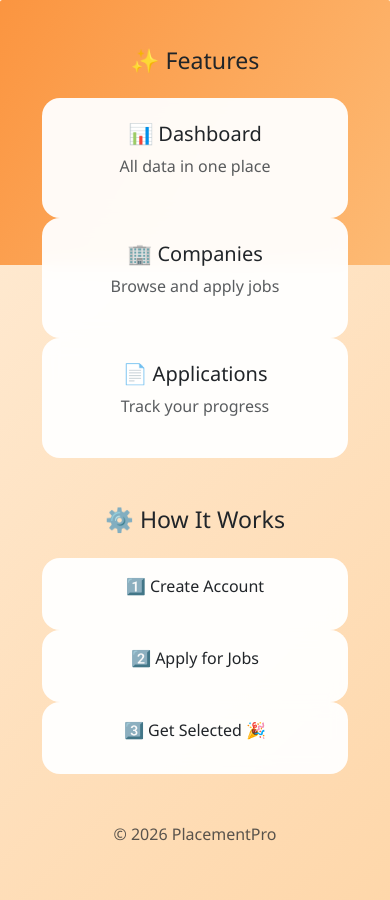
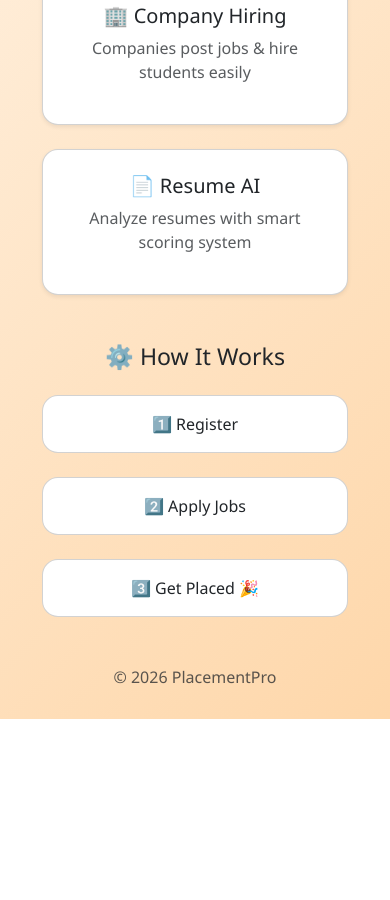
Before and after one commit to AI-Himanshu07/placementpro, a Django app: page / in a window 390 px wide. Shown: the part 579-1479 px from the top of the page. After the commit the page ends 1298 px from the top, so only its background shows below. Run offline with Django 5.2, Linux system fonts and the light colour scheme.

Commit message:
changes and adding new feature

```diff
--- a/templates/base.html
+++ b/templates/base.html
@@ -7,26 +7,34 @@
 
 <style>
 
-/* BODY */
+/* CARD ANIMATION */
+.card {
+    border-radius: 16px;
+    transition: all 0.3s ease;
+    animation: fadeUp 0.6s ease;
+}
+
+.card:hover {
+    transform: translateY(-8px) scale(1.02);
+    box-shadow: 0 20px 40px rgba(0,0,0,0.15);
+}
+
+/* ENTRY ANIMATION */
+@keyframes fadeUp {
+    from {
+        opacity: 0;
+        transform: translateY(30px);
+    }
+    to {
+        opacity: 1;
+        transform: translateY(0);
+    }
+}
 body {
     margin: 0;
     font-family: 'Segoe UI', sans-serif;
     background: linear-gradient(135deg, #fff7ed, #fed7aa);
     min-height: 100vh;
-    position: relative;
-}
-
-/* SOFT CLOUD BACKGROUND */
-body::after {
-    content: "";
-    position: fixed;
-    bottom: 0;
-    left: 0;
-    width: 100%;
-    height: 40%;
-    background: linear-gradient(120deg, #fb923c, #fdba74);
-    clip-path: ellipse(80% 100% at 50% 100%);
-    z-index: -1;
 }
 
 /* NAVBAR */
@@ -35,16 +43,21 @@ body::after {
     justify-content: space-between;
     align-items: center;
     padding: 15px 30px;
-    background: rgba(255,255,255,0.9);
-    backdrop-filter: blur(10px);
-    box-shadow: 0 4px 20px rgba(0,0,0,0.08);
+    background: white;
+    box-shadow: 0 4px 12px rgba(0,0,0,0.05);
 }
 
-/* LOGO */
 .logo {
     font-weight: bold;
     font-size: 20px;
     color: #ea580c;
+}
+
+/* RIGHT USER */
+.user-info {
+    font-size: 14px;
+    margin-right: 10px;
+    color: #555;
 }
 
 /* CONTENT */
@@ -52,7 +65,7 @@ body::after {
     padding: 30px;
 }
 
-/* MENU GRID */
+/* MENU */
 .menu-grid {
     display: grid;
     grid-template-columns: repeat(auto-fit, minmax(180px, 1fr));
@@ -60,109 +73,82 @@ body::after {
     margin-bottom: 30px;
 }
 
-/* MENU CARD */
 .menu-card {
-    background: rgba(255,255,255,0.9);
-    backdrop-filter: blur(8px);
+    background: white;
     padding: 25px;
-    border-radius: 18px;
+    border-radius: 16px;
     text-align: center;
     transition: 0.3s;
     text-decoration: none;
-    color: #1e293b;
-    box-shadow: 0 10px 30px rgba(0,0,0,0.05);
+    color: black;
+    box-shadow: 0 6px 20px rgba(0,0,0,0.05);
 }
 
 .menu-card:hover {
-    transform: translateY(-6px);
-    background: linear-gradient(135deg,#fb923c,#fdba74);
+    transform: translateY(-5px);
+    background: #ea580c;
     color: white;
 }
-
-/* CARD */
-.card {
-    border-radius: 18px;
-    border: none;
-    background: rgba(255,255,255,0.95);
-    backdrop-filter: blur(8px);
-    transition: 0.3s ease ;
-}
-
-.card:hover {
-    transform: translateY(-6px);
-    box-shadow: 0 15px 40px rgba(0,0,0,0.15);
-}
-
-/* BUTTON */
-.btn {
-    border-radius: 10px;
+@keyframes spin {
+    0% { transform: rotate(0deg); }
+    100% { transform: rotate(360deg); }
 }
 
 </style>
 </head>
 
 <script>
-document.querySelectorAll("a").forEach(link => {
-    link.addEventListener("click", () => {
-        document.body.style.opacity = "0.6";
-    });
+window.addEventListener("load", function(){
+    document.getElementById("loader").style.display = "none";
 });
 </script>
 
 <body>
 
-<!-- 🔥 NAVBAR -->
+
+    <!-- ⏳ LOADER -->
+<div id="loader" style="
+position:fixed;
+width:100%;
+height:100%;
+background:white;
+z-index:9999;
+display:flex;
+justify-content:center;
+align-items:center;
+">
+
+<div style="
+width:50px;
+height:50px;
+border:5px solid #fed7aa;
+border-top:5px solid #ea580c;
+border-radius:50%;
+animation:spin 1s linear infinite;
+"></div>
+
+</div>
+
 <div class="topbar">
-
-
     <div class="logo">🚀 PlacementPro</div>
 
-   <div>
+    <div class="d-flex align-items-center">
 
         {% if user.is_authenticated %}
 
-        <span class="me-3 fw-bold text-dark">
+            <!-- ✅ ROLE NAME -->
+            <div class="user-info">
                 {% if user.is_superuser %}
-                👑 Admin
+                    Admin
                 {% elif user.is_staff %}
-                🛠 Staff
+                    Staff
                 {% elif user.company %}
-                🏢 {{ user.company.name }}
+                    {{ user.company.name }}
                 {% else %}
-                🎓 Student
-            {% endif %}
-        </span>
-
-        <a href="/logout/" class="btn btn-danger btn-sm">Logout</a>
-
-    {% else %}
-        <a href="/login/" class="btn btn-primary btn-sm">Login</a>
+                    Student
                 {% endif %}
             </div>
 
-    <div class="d-flex align-items-center gap-2">
-
-    {% if user.is_authenticated %}
-
-        <!-- 🔥 ROLE / NAME DISPLAY -->
-        <span class="badge bg-dark text-white px-3 py-2" style="border-radius:10px;">
-
-            {% if user.is_superuser %}
-                👑 Admin
-
-            {% elif user.is_staff %}
-                🧑‍💼 Staff
-
-            {% elif user.company %}
-                🏢 {{ user.company.name }}
-
-            {% else %}
-                🎓 Student
-            {% endif %}
-
-        </span>
-
-        <!-- LOGOUT -->
             <a href="/logout/" class="btn btn-danger btn-sm">Logout</a>
 
         {% else %}
@@ -174,28 +160,20 @@ document.querySelectorAll("a").forEach(link => {
 
 <div class="content">
 
-<!-- 🔥 SAAS MENU -->
 {% if user.is_authenticated %}
 
 <div class="menu-grid">
 
 {% if user.is_staff %}
-        <a href="/dashboard/" class="menu-card">📊 Dashboard</a>
     <a href="/students/" class="menu-card">🎓 Students</a>
     <a href="/companies/" class="menu-card">🏢 Companies</a>
     <a href="/students/applications/" class="menu-card">📄 Applications</a>
 
-        {% if user.is_superuser %}
-            <a href="/admin/" class="menu-card">⚙️ Admin Panel</a>
-        {% endif %}
-
 {% elif user.company %}
-        <a href="/companies/dashboard/" class="menu-card">📊 Dashboard</a>
     <a href="/companies/jobs/" class="menu-card">💼 Jobs</a>
     <a href="/companies/applications/" class="menu-card">📄 Applications</a>
 
 {% else %}
-        <a href="/students/dashboard/" class="menu-card">📊 Dashboard</a>
     <a href="/companies/" class="menu-card">🏢 Companies</a>
     <a href="/students/applications/" class="menu-card">📄 My Applications</a>
     <a href="/students/notifications/" class="menu-card">🔔 Notifications</a>
@@ -205,22 +183,32 @@ document.querySelectorAll("a").forEach(link => {
 
 {% endif %}
 
+
+<!-- 🔔 TOAST NOTIFICATIONS -->
+<div class="toast-container position-fixed top-0 end-0 p-3">
+
 {% if messages %}
-    <div class="container mt-3">
     {% for message in messages %}
-            <div class="alert alert-{{ message.tags }} shadow-sm">
+
+    <div class="toast show align-items-center text-white bg-primary border-0 mb-2">
+        <div class="d-flex">
+            <div class="toast-body">
                 {{ message }}
             </div>
+            <button type="button" class="btn-close btn-close-white me-2 m-auto"
+                onclick="this.parentElement.parentElement.remove()">
+            </button>
+        </div>
+    </div>
+
     {% endfor %}
+{% endif %}
+
 </div>
-{% endif %}
 
 {% block content %}{% endblock %}
 
 </div>
 
-
-<script src="https://cdn.jsdelivr.net/npm/bootstrap@5.3.0/dist/js/bootstrap.bundle.min.js"></script>
-
 </body>
 </html>
--- a/templates/home.html
+++ b/templates/home.html
@@ -1,95 +1,71 @@
 {% extends 'base.html' %}
-
 {% block content %}
 
 <div class="container text-center mt-5">
 
-<h1 class="mb-3">🚀 PlacementPro</h1>
+<h1 class="fw-bold">🚀 PlacementPro</h1>
 
 <p class="text-muted fs-5">
-Smart Placement Platform for Students, Admins & Companies
+Smart SaaS platform for managing student placements efficiently
 </p>
 
-</div>
+{% if not user.is_authenticated %}
+<a href="/login/" class="btn btn-warning mt-3 px-4">Get Started</a>
+{% endif %}
 
-<!-- HERO SECTION -->
-<div class="container mt-5">
-<div class="row align-items-center">
-
-<div class="col-md-6">
-<h2>Build Your Career Faster 🚀</h2>
-<p class="text-muted">
-Apply to companies, track applications, and manage placements easily.
-</p>
-</div>
-
-<div class="col-md-6 text-center">
-<img src="https://cdn-icons-png.flaticon.com/512/3135/3135715.png" width="200">
-</div>
-
-</div>
 </div>
 
 <!-- FEATURES -->
 <div class="container mt-5">
-<h3 class="text-center mb-4">✨ Features</h3>
-
-<div class="row text-center">
+<div class="row text-center g-4">
 
 <div class="col-md-4">
-<div class="card p-4">
-<h5>📊 Dashboard</h5>
-<p class="text-muted">All data in one place</p>
+<div class="card p-4 shadow-sm">
+<h5>📊 Smart Dashboard</h5>
+<p class="text-muted">Track all placement data in one place</p>
 </div>
 </div>
 
 <div class="col-md-4">
-<div class="card p-4">
-<h5>🏢 Companies</h5>
-<p class="text-muted">Browse and apply jobs</p>
+<div class="card p-4 shadow-sm">
+<h5>🏢 Company Hiring</h5>
+<p class="text-muted">Companies post jobs & hire students easily</p>
 </div>
 </div>
 
 <div class="col-md-4">
-<div class="card p-4">
-<h5>📄 Applications</h5>
-<p class="text-muted">Track your progress</p>
+<div class="card p-4 shadow-sm">
+<h5>📄 Resume AI</h5>
+<p class="text-muted">Analyze resumes with smart scoring system</p>
 </div>
 </div>
 
 </div>
 </div>
 
-<!-- HOW IT WORKS -->
+<!-- HOW -->
 <div class="container mt-5">
 <h3 class="text-center mb-4">⚙️ How It Works</h3>
 
-<div class="row text-center">
+<div class="row text-center g-4">
 
 <div class="col-md-4">
-<div class="card p-3">
-<p>1️⃣ Create Account</p>
-</div>
+<div class="card p-3">1️⃣ Register</div>
 </div>
 
 <div class="col-md-4">
-<div class="card p-3">
-<p>2️⃣ Apply for Jobs</p>
-</div>
+<div class="card p-3">2️⃣ Apply Jobs</div>
 </div>
 
 <div class="col-md-4">
-<div class="card p-3">
-<p>3️⃣ Get Selected 🎉</p>
-</div>
+<div class="card p-3">3️⃣ Get Placed 🎉</div>
 </div>
 
 </div>
 </div>
 
-<!-- FOOTER -->
-<div class="container text-center mt-5 mb-4">
-<p class="text-muted">© 2026 PlacementPro</p>
+<div class="text-center mt-5 text-muted">
+© 2026 PlacementPro
 </div>
 
 {% endblock %}
```
Also changed, not shown: companies/templates/companies/company_list.html (+11 -11 lines), companies/views.py (+7 -2 lines), students/templates/students/student_list.html (+8 -0 lines), students/views.py (+6 -1 lines), templates/login.html (+42 -108 lines). Lines whose indentation alone changed are shown as unchanged.
